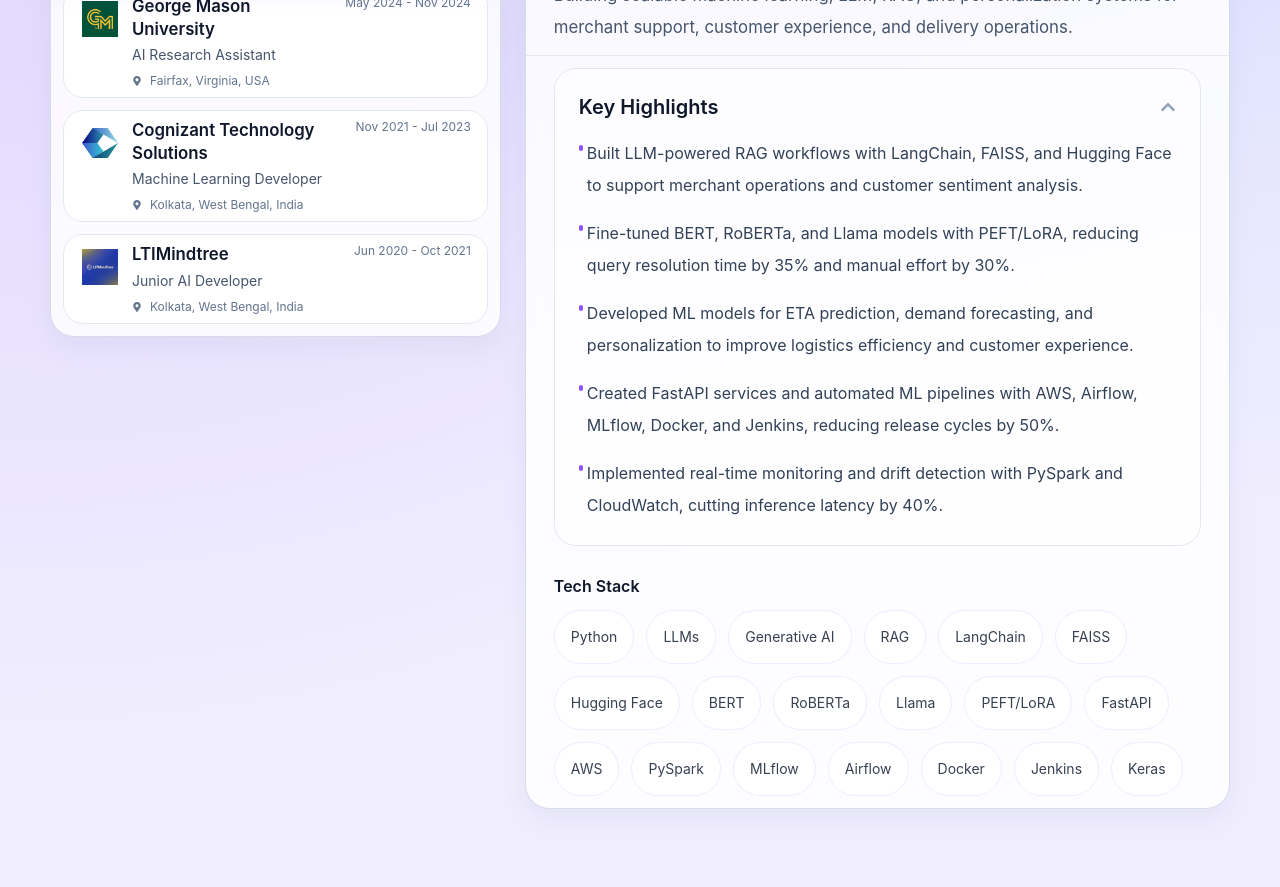
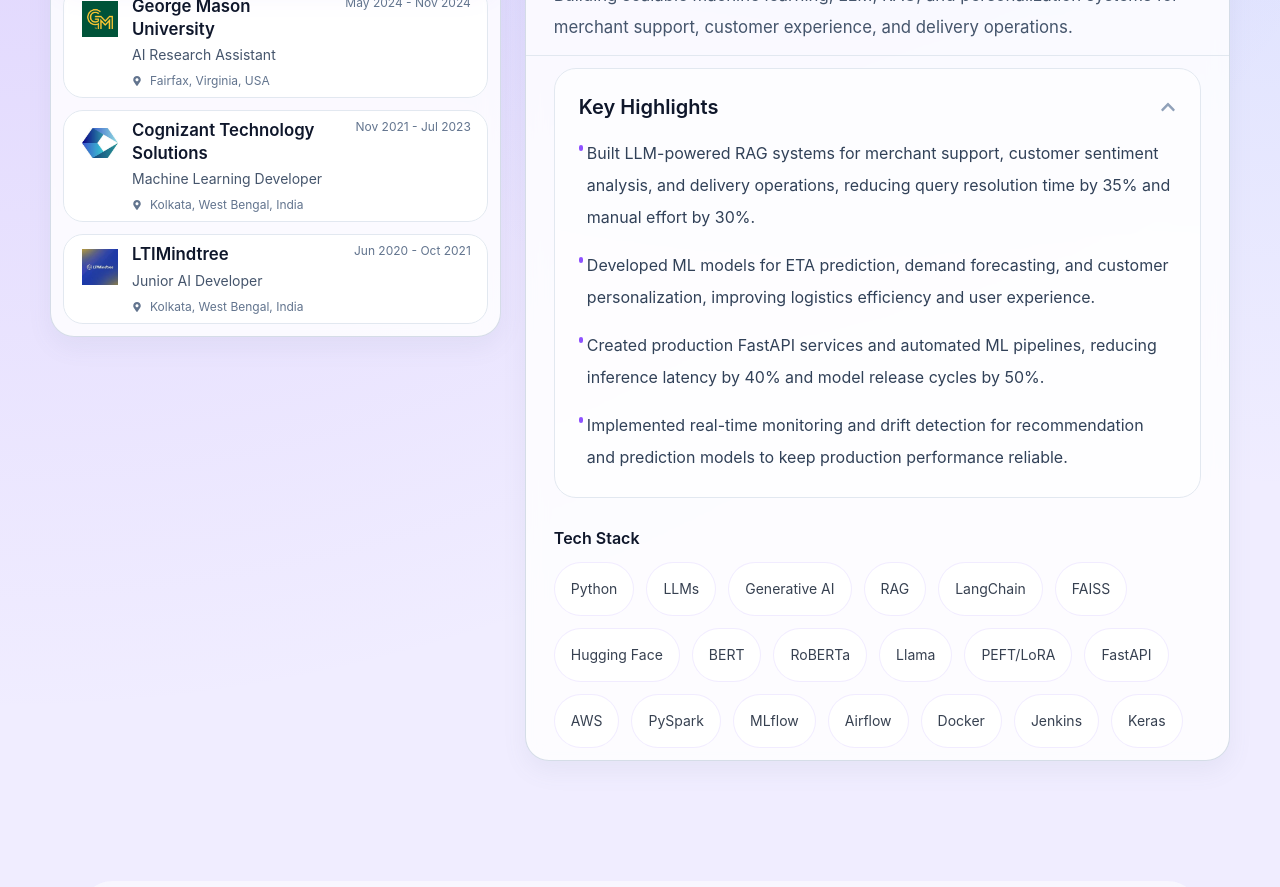
Before and after one commit to Diwita19/diwitabanerjee_portfolio, a React (Vite) app: page / in a window 1280 px wide. Shown: the part 1620-2507 px from the top of the page. Built offline with nearby package versions, Linux system fonts and the light colour scheme.

Commit message:
Polish experience highlights

```diff
--- a/src/data/portfolioData.js
+++ b/src/data/portfolioData.js
@@ -187,11 +187,10 @@
         location: 'United States',
         description: 'Building scalable machine learning, LLM, RAG, and personalization systems for merchant support, customer experience, and delivery operations.',
         highlights: [
-            'Built LLM-powered RAG workflows with LangChain, FAISS, and Hugging Face to support merchant operations and customer sentiment analysis.',
-            'Fine-tuned BERT, RoBERTa, and Llama models with PEFT/LoRA, reducing query resolution time by 35% and manual effort by 30%.',
-            'Developed ML models for ETA prediction, demand forecasting, and personalization to improve logistics efficiency and customer experience.',
-            'Created FastAPI services and automated ML pipelines with AWS, Airflow, MLflow, Docker, and Jenkins, reducing release cycles by 50%.',
-            'Implemented real-time monitoring and drift detection with PySpark and CloudWatch, cutting inference latency by 40%.',
+            'Built LLM-powered RAG systems for merchant support, customer sentiment analysis, and delivery operations, reducing query resolution time by 35% and manual effort by 30%.',
+            'Developed ML models for ETA prediction, demand forecasting, and customer personalization, improving logistics efficiency and user experience.',
+            'Created production FastAPI services and automated ML pipelines, reducing inference latency by 40% and model release cycles by 50%.',
+            'Implemented real-time monitoring and drift detection for recommendation and prediction models to keep production performance reliable.',
         ],
         tech: ['Python', 'LLMs', 'Generative AI', 'RAG', 'LangChain', 'FAISS', 'Hugging Face', 'BERT', 'RoBERTa', 'Llama', 'PEFT/LoRA', 'FastAPI', 'AWS', 'PySpark', 'MLflow', 'Airflow', 'Docker', 'Jenkins', 'Keras'],
     },
@@ -204,11 +203,10 @@
         location: 'Fairfax, Virginia, USA',
         description: 'Research on multimodal AI systems, medical VQA, fairness, robustness, and deployable generative AI prototypes.',
         highlights: [
-            'Built fairness and bias evaluation pipelines for multimodal systems including Stable Diffusion, LLaVA, and InstructBLIP.',
-            'Developed a medical VQA prototype with MIMIC-IV EHR data, reducing clinician query resolution time by 25%.',
-            'Optimized HPC training and inference workflows, reducing end-to-end runtime by 40%.',
-            'Designed prompt-injection defense and robustness tests for safer generative AI systems.',
-            'Collaborated with faculty and students to turn research experiments into deployable AI prototypes.',
+            'Developed fairness and bias evaluation pipelines for multimodal AI systems, identifying performance gaps across demographic groups.',
+            'Built a medical VQA prototype with MIMIC-IV EHR data, reducing clinician query resolution time by 25%.',
+            'Optimized large-scale training and inference workflows on HPC clusters, reducing end-to-end runtime by 40%.',
+            'Designed prompt-injection defense and robustness tests, then helped translate research experiments into deployable AI prototypes.',
         ],
         tech: ['Python', 'PyTorch', 'Multimodal AI', 'VQA', 'MIMIC-IV', 'LLaVA', 'InstructBLIP', 'Stable Diffusion', 'HPC'],
     },
@@ -221,11 +219,10 @@
         location: 'Kolkata, West Bengal, India',
         description: 'Built enterprise machine learning systems for predictive scoring, decision automation, and production model operations.',
         highlights: [
-            'Built lead, case, and renewal scoring models to help sales and service teams prioritize high-impact work.',
-            'Automated nightly training, validation, and batch inference pipelines for fresh enterprise-scale predictions.',
+            'Built lead, case, and renewal scoring models that helped sales and service teams prioritize high-impact work.',
+            'Automated nightly training, validation, and batch inference pipelines to keep enterprise-scale predictions current.',
             'Created monitoring dashboards for precision, recall, adoption, and drift, with alerts for performance degradation.',
-            'Integrated ML services using FastAPI, Kafka, and OAuth to improve reliability across production systems.',
-            'Implemented CI/CD pipelines with automated testing and rollback strategies for repeatable ML deployments.',
+            'Integrated ML services into production with secure APIs and CI/CD pipelines for reliable, repeatable deployments.',
         ],
         tech: ['Python', 'Machine Learning', 'REST APIs', 'Event-Driven Pipelines', 'CI/CD', 'Dashboards', 'Model Monitoring'],
         awards: ['Working as One (2023)', 'Always Striving & Never Settling (2022)']
@@ -240,10 +237,8 @@
         description: 'Developed predictive analytics services, backend AI integrations, and insight-focused UI components for enterprise teams.',
         highlights: [
             'Built predictive analytics services in Python to support data-driven decisions across business units.',
-            'Exposed ML models via REST APIs for system integration.',
-            'Optimized model serving and backend design, reducing response latency by 39%.',
-            'Automated defect root-cause analysis with ML, reducing issue resolution time by 30%.',
-            'Built UI components that visualized AI insights and improved operational visibility.',
+            'Exposed ML models through REST APIs and optimized backend services, reducing response latency by 39%.',
+            'Automated defect root-cause analysis with ML and built AI insight dashboards, reducing issue resolution time by 30%.',
         ],
         tech: ['Python', 'Machine Learning', 'REST APIs', 'Backend Services', 'Predictive Analytics', 'UI Components'],
     },
```
